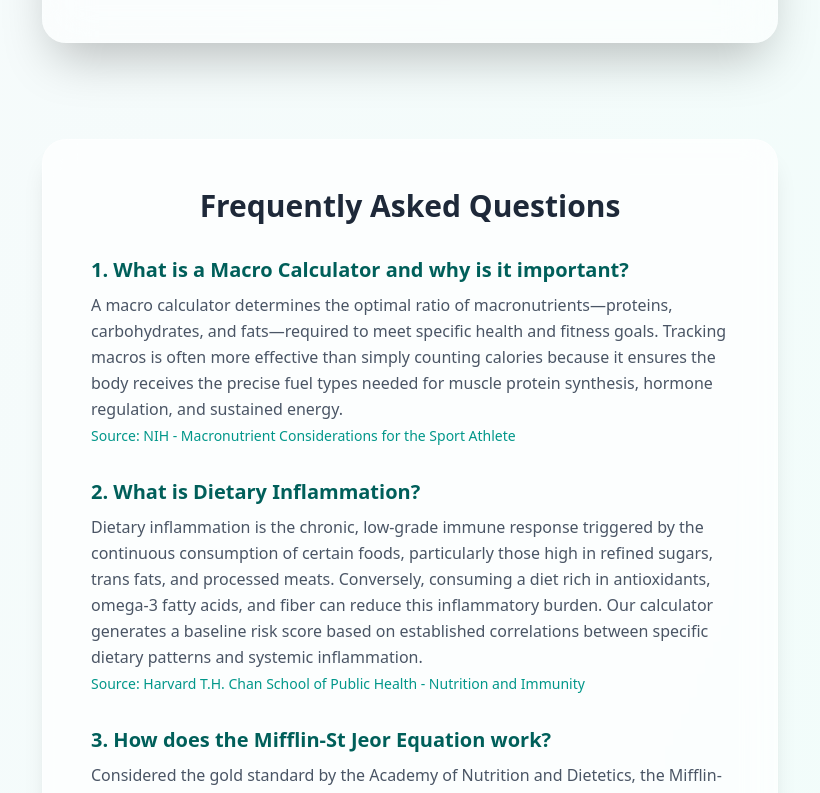
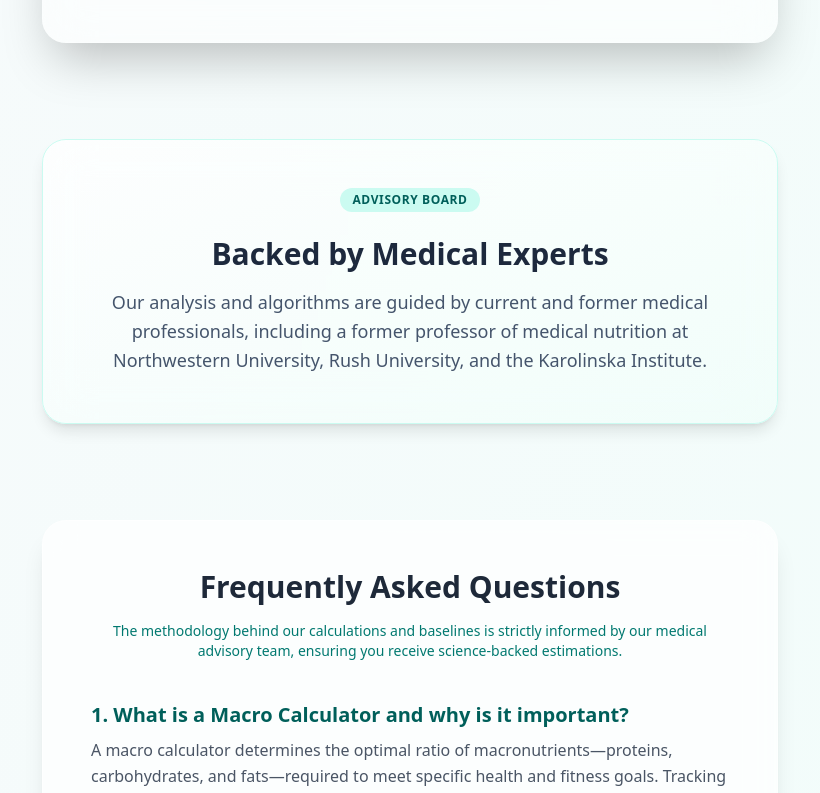
Before and after one commit to TheIyerGroup/macro-estimator, a Next.js app: page / in a window 1280 px wide. Shown: the part 1280-2073 px from the top of the page, without its empty margins (230-1050 px from the left). Built offline with nearby package versions, Linux system fonts and the light colour scheme.

Commit message:
feat: Add Medical Experts UI section and update FAQ methodology

```diff
--- a/src/app/page.tsx
+++ b/src/app/page.tsx
@@ -40,9 +40,23 @@ export default function Home() {
             <Calculator />
           </section>
 
+          {/* Medical Advisory Section */}
+          <section id="medical-experts" className="mb-24 bg-gradient-to-br from-white/80 to-teal-50/80 backdrop-blur-xl rounded-3xl p-8 md:p-12 shadow-lg border border-teal-100 text-center">
+            <div className="flex justify-center mb-6">
+              <span className="bg-teal-100 text-teal-800 text-xs font-bold px-3 py-1 rounded-full uppercase tracking-wider">Advisory Board</span>
+            </div>
+            <h2 className="text-3xl font-black text-slate-800 mb-4">Backed by Medical Experts</h2>
+            <p className="text-lg text-slate-600 max-w-2xl mx-auto leading-relaxed font-medium">
+              Our analysis and algorithms are guided by current and former medical professionals, including a former professor of medical nutrition at Northwestern University, Rush University, and the Karolinska Institute.
+            </p>
+          </section>
+
           {/* SEO Optimized FAQ Section */}
           <section id="faq" className="mt-24 mb-16 bg-white/70 backdrop-blur-lg rounded-3xl p-8 md:p-12 shadow-xl border border-white/40">
-            <h2 className="text-3xl font-bold text-gray-800 mb-8 text-center">Frequently Asked Questions</h2>
+            <h2 className="text-3xl font-bold text-gray-800 mb-4 text-center">Frequently Asked Questions</h2>
+            <p className="text-center text-sm text-teal-700 mb-10 max-w-2xl mx-auto font-medium">
+              The methodology behind our calculations and baselines is strictly informed by our medical advisory team, ensuring you receive science-backed estimations.
+            </p>
 
             <div className="space-y-8">
               <div className="faq-item">
@@ -84,6 +98,14 @@ export default function Home() {
                   <br /><Link href="https://lpi.oregonstate.edu/mic/health-disease/inflammation" className="text-teal-600 hover:underline text-sm block mt-1" target="_blank" rel="noopener noreferrer">Source: Linus Pauling Institute - Inflammation</Link>
                 </p>
               </div>
+
+              <div className="faq-item">
+                <h3 className="text-xl font-semibold text-teal-800 mb-2">6. Can I adjust my macros over time?</h3>
+                <p className="text-gray-600 leading-relaxed">
+                  Absolutely. As your body weight, activity level, or primary health goals shift (e.g., transitioning from weight loss to muscle gain), your Total Daily Energy Expenditure will change. We recommend recalculating your baseline every 4 to 6 weeks, or whenever you experience a significant plateau, to ensure your nutritional targets continue to align with your metabolic reality.
+                  <br /><Link href="https://www.niddk.nih.gov/health-information/weight-management/myths-nutrition-physical-activity" className="text-teal-600 hover:underline text-sm block mt-1" target="_blank" rel="noopener noreferrer">Source: NIDDK - Diet & Nutrition Myths</Link>
+                </p>
+              </div>
             </div>
           </section>
 
```
